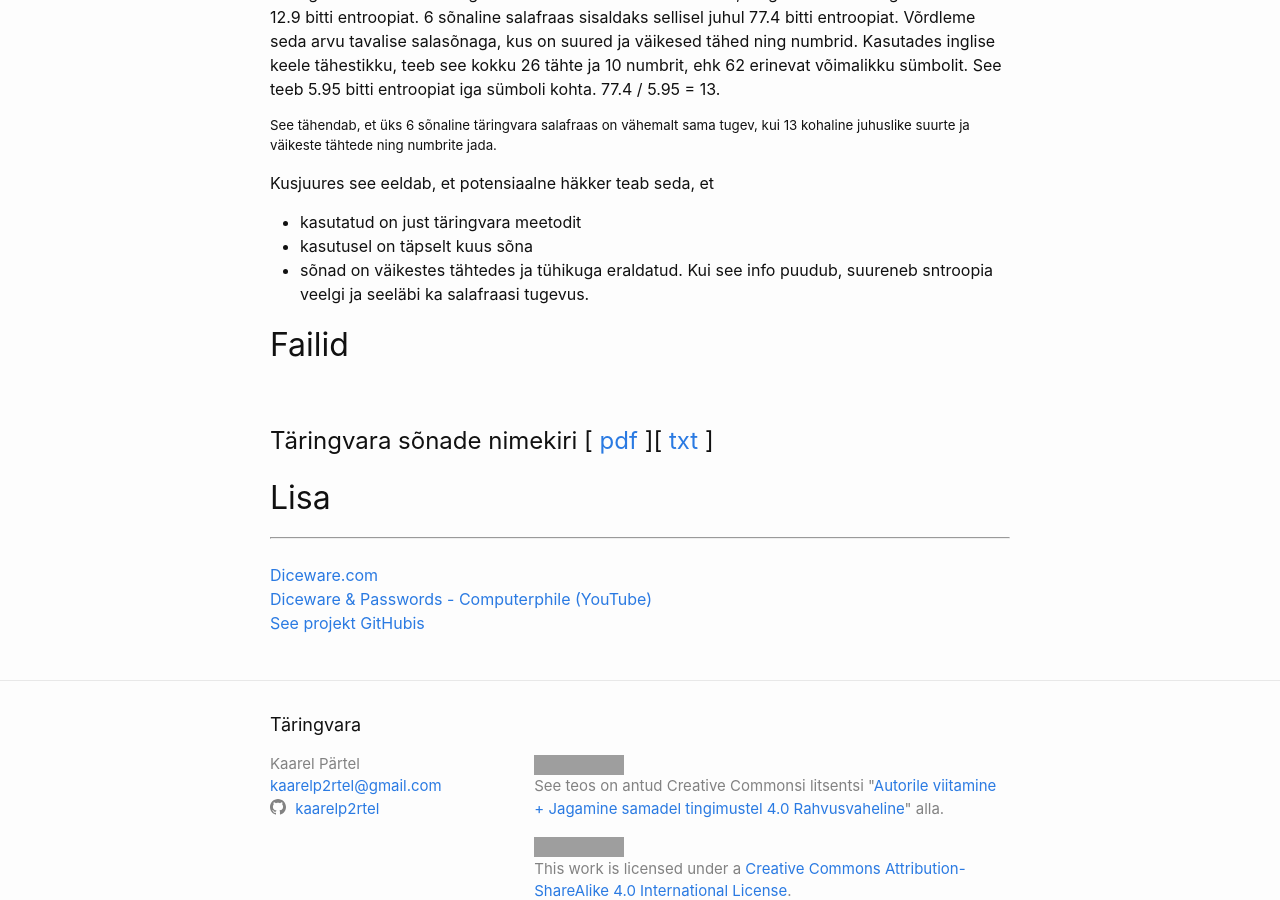
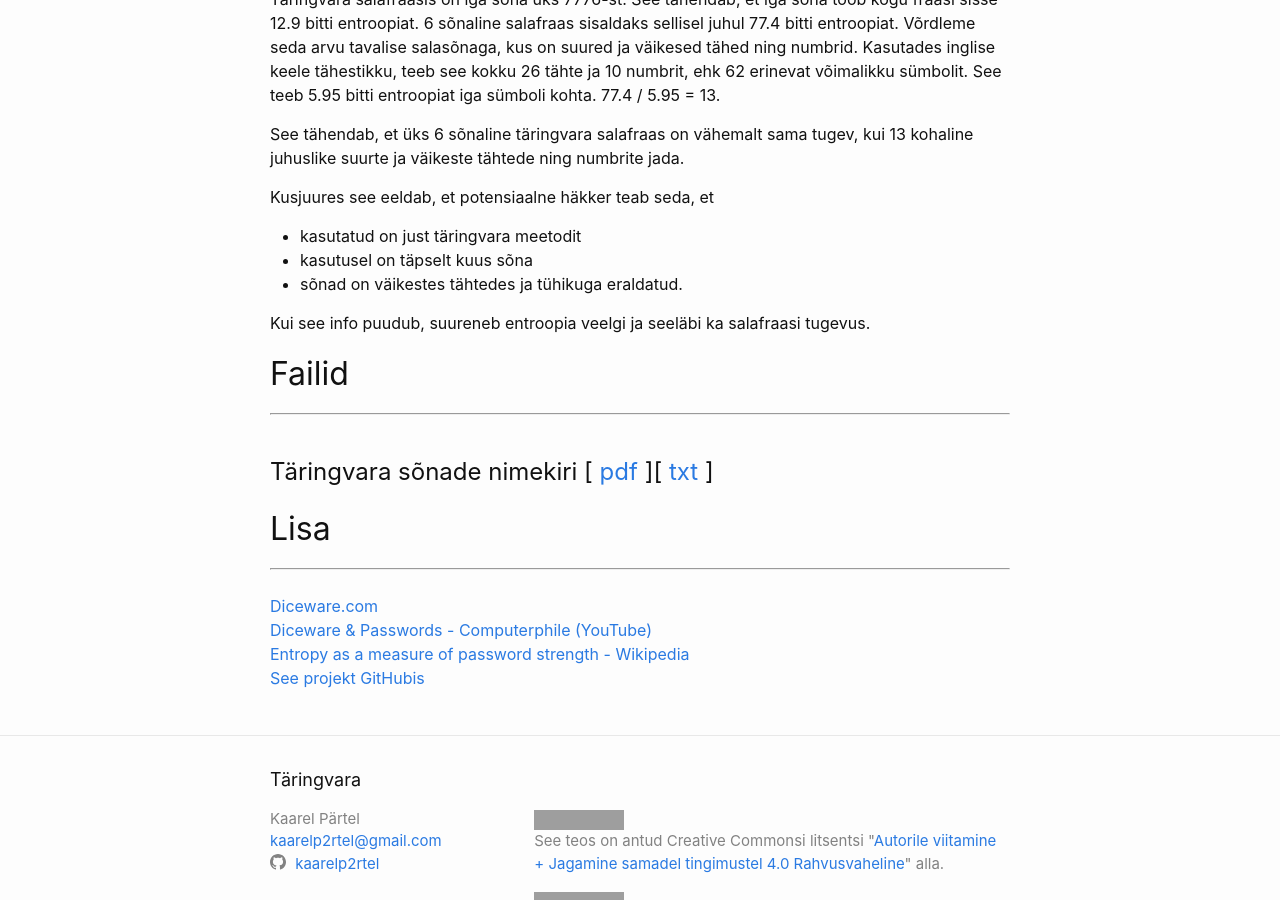
Before and after one commit to KaarelP2rtel/taringvara, a Jekyll site: the page built from docs/index.md, in a window 1280 px wide and 900 px high, scrolled down 633 px. Built offline with Jekyll 4.4.1, drawn with Linux system fonts in a browser that asks for light colours; grey boxes are pictures that could not be loaded.

Commit message:
Update index.md

```diff
--- a/docs/index.md
+++ b/docs/index.md
@@ -3,35 +3,37 @@ layout: home
 ---
 <br/>
 # Mis on Täringvara?
+---
 <br/>
 Täringvara on meetod, mis kasutab täringuid, et luua meeldejääv ja turvaline salafraas. Täringvara salafraaside loomiseks kasutatakse spetsiaalset nimekirja, mis koosneb 7776-st eestikeelsest sõnast
 
 # Kasutamine
+---
 <br/>
 Täringvara kasutamiseks on vaja vähemalt ühte kuuetahulist täringut. Täringute puudumisel on võimalik ka kasutada arvutit, aga see ei ole soovitatav. Selleks, et leida salafraasi jaoks sõna, tuleb täringut veeretada viis korda ja saadud silmade arvu järgi otsida nimekirjast vastav sõna. Seda protsessi tuleb korrata, kuni salafraasis on soovitud arv sõnu. Sõnad tuleb eraldada üksteisest tühikuga, ja tekkinud fraas ongi uus salafraas.
 
 # Turvalisus
+---
 <br/>
 Täringvara salafraasis on iga sõna üks 7776-st. See tähendab, et iga sõna toob kogu fraasi sisse 12.9 bitti entroopiat. 6 sõnaline salafraas sisaldaks sellisel juhul 77.4 bitti entroopiat. Võrdleme seda arvu tavalise salasõnaga, kus on suured ja väikesed tähed ning numbrid. Kasutades inglise keele tähestikku, teeb see kokku 26 tähte ja 10 numbrit, ehk 62 erinevat võimalikku sümbolit. See teeb 5.95 bitti entroopiat iga sümboli kohta. 77.4 / 5.95 = 13.
 
-##### See tähendab, et üks 6 sõnaline täringvara salafraas on vähemalt sama tugev, kui 13 kohaline juhuslike suurte ja väikeste tähtede ning numbrite jada.
+#### See tähendab, et üks 6 sõnaline täringvara salafraas on vähemalt sama tugev, kui 13 kohaline juhuslike suurte ja väikeste tähtede ning numbrite jada.
 Kusjuures see eeldab, et potensiaalne häkker teab seda, et
 + kasutatud on just täringvara meetodit
 + kasutusel on täpselt kuus sõna
 + sõnad on väikestes tähtedes ja tühikuga eraldatud.
-Kui see info puudub, suureneb sntroopia veelgi ja seeläbi ka salafraasi tugevus.
 
-
+Kui see info puudub, suureneb entroopia veelgi ja seeläbi ka salafraasi tugevus.
 
 # Failid
+---
 <br/>
 ## Täringvara sõnade nimekiri [ [pdf](files/Taringvara.pdf) ][ [txt](files/taringvara.txt) ]
 
-
 # Lisa
-
 ---
 <br/>
 [Diceware.com](http://www.diceware.com)
 [Diceware & Passwords - Computerphile (YouTube)](https://www.youtube.com/watch?v=Pe_3cFuSw1E)
+[Entropy as a measure of password strength - Wikipedia](https://en.m.wikipedia.org/wiki/Password_strength#Entropy_as_a_measure_of_password_strength)
 [See projekt GitHubis](https://github.com/KaarelP2rtel/taringvara)
```
